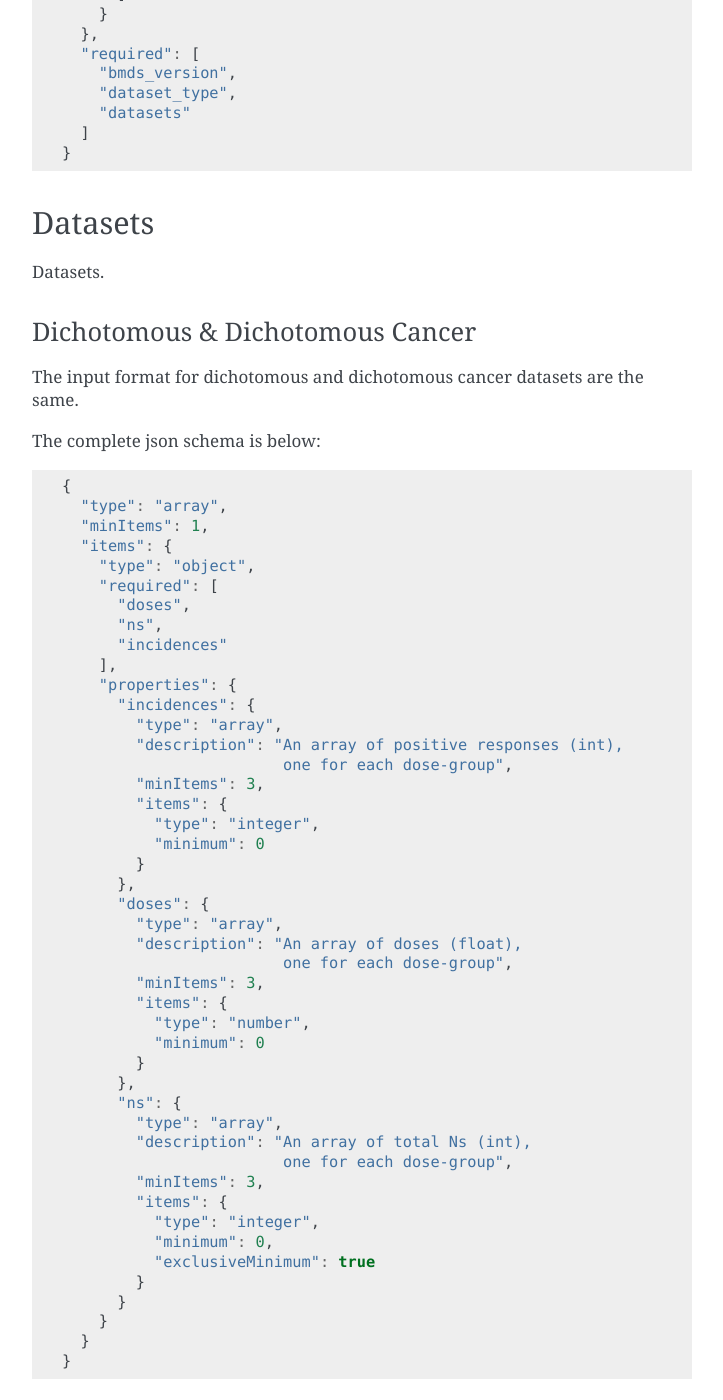
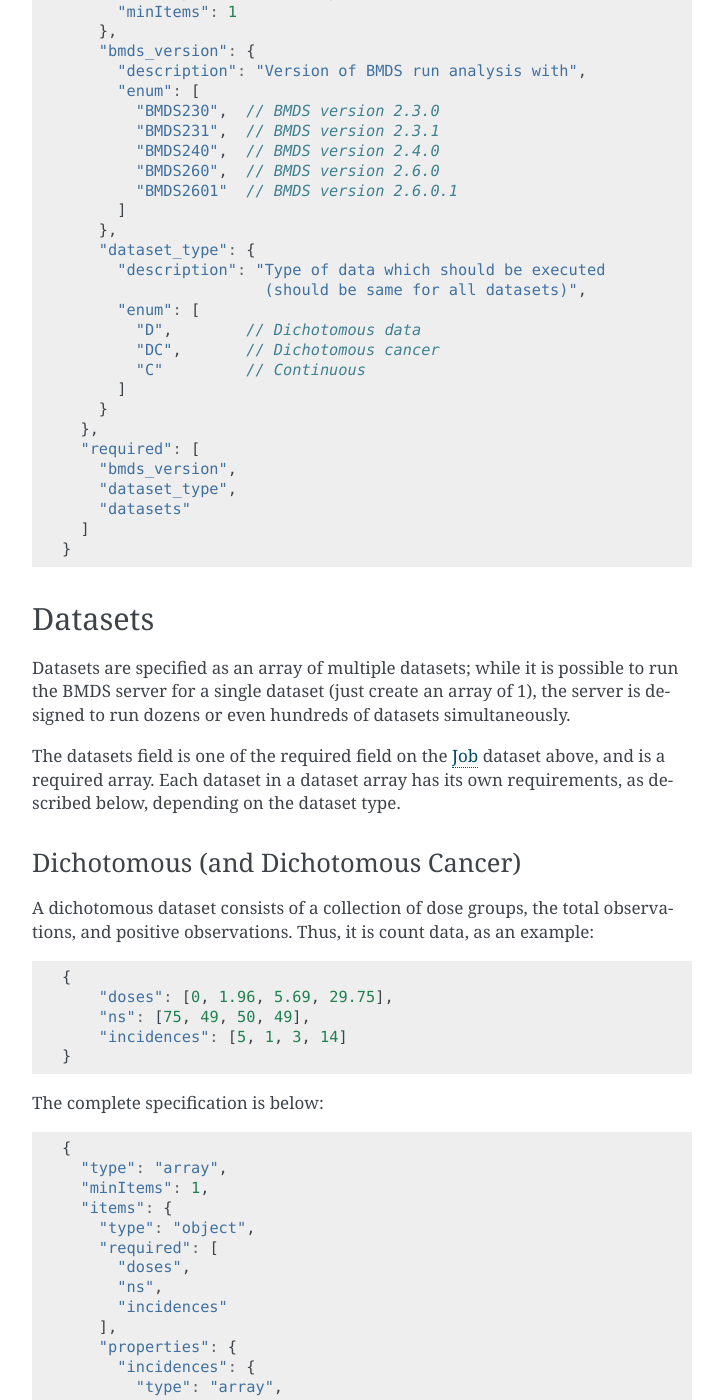
Before and after one commit to shapiromatron/bmds-server, a Sphinx documentation site: the page built from docs/inputs.rst, in a window 1280 px wide and 1400 px high, scrolled down 776 px. Shown: the whole window, without its empty margins (388-1111 px from the left). Built offline with Sphinx 7.4.7, drawn with Linux system fonts in a browser that asks for light colours; some of the changed text lies outside the part shown.

Commit message:
more text on api inputs

```diff
--- a/docs/index.rst
+++ b/docs/index.rst
@@ -8,6 +8,7 @@ Table of contents:
     :maxdepth: 3
 
     quickstart
-    api
+    inputs
+    outputs
     deploying
     history
--- a/docs/api.rst
+++ b/docs/inputs.rst
@@ -1,17 +1,34 @@
-API
-===
+Input API
+=========
 
-Notation here is described in `JSON schema`_ format.
+The BMDS server is designed to run multiple datasets using the same
+model-settings for multiple BMDS models. The same settings are used for each
+dataset in the list. Thus, to create a new BMDS run, it requires properly
+specifying a single input file.
 
+The input file must be in JSON format. Specifications are described in
+`JSON schema`_ format.
 
 .. _`JSON schema`: http://json-schema.org/
 
-The job object
-~~~~~~~~~~~~~~
+Job
+~~~
 
+The job object is the top-level object in the job-format. A single job object
+is required for a BMDS analysis; and its settings are applied to all datasets
+within the job.
 
+A simple example for continuous data would look like this:
 
-The JSON specification is below:
+.. code-block:: javascript
+
+    {
+        "bmds_version": "BMDS2601",
+        "dataset_type": "C",
+        "datasets": [ ... ]
+    }
+
+The complete specification is below:
 
 .. code-block:: javascript
 
@@ -53,15 +70,30 @@ The JSON specification is below:
 Datasets
 ~~~~~~~~
 
-Datasets.
+Datasets are specified as an array of multiple datasets; while it is possible
+to run the BMDS server for a single dataset (just create an array of 1), the
+server is designed to run dozens or even hundreds of datasets simultaneously.
+
+The datasets field is one of the required field on the Job_ dataset above, and
+is a required array. Each dataset in a dataset array has its own requirements,
+as described below, depending on the dataset type.
 
 
-Dichotomous & Dichotomous Cancer
---------------------------------
+Dichotomous (and Dichotomous Cancer)
+------------------------------------
 
-The input format for dichotomous and dichotomous cancer datasets are the same.
+A dichotomous dataset consists of a collection of dose groups, the total
+observations, and positive observations. Thus, it is count data, as an example:
 
-The complete json schema is below:
+.. code-block:: javascript
+
+    {
+        "doses": [0, 1.96, 5.69, 29.75],
+        "ns": [75, 49, 50, 49],
+        "incidences": [5, 1, 3, 14]
+    }
+
+The complete specification is below:
 
 .. code-block:: javascript
 
@@ -115,9 +147,20 @@ The complete json schema is below:
 Continuous
 ----------
 
-The input format for continuous is slightly different.
+A continuous dataset consists of a collection of dose groups, the total
+observations, and the mean-response and stadard-deviation of response for
+each dose-group, as an example:
 
-The complete json schema is below:
+.. code-block:: javascript
+
+    {
+        "doses": [0, 100, 500, 2500, 12500],
+        "ns": [9, 10, 9, 10, 6],
+        "responses": [33.7, 34.9, 40.9, 56.7, 121.7],
+        "stdevs": [5.0, 5.1, 6.2, 5.9, 18.1]
+    }
+
+The complete specification is below:
 
 .. code-block:: javascript
 
--- /dev/null
+++ b/docs/outputs.rst
@@ -0,0 +1,4 @@
+Output API
+==========
+
+Coming soon...
--- a/docs/quickstart.rst
+++ b/docs/quickstart.rst
@@ -51,7 +51,7 @@ We submit the dataset to the job API:
     r = requests.post(url, data)
 
 If submission is successful, we'll get a HTTP 201 response (job
-created), along with a new random unique ideniter for this job:
+created), along with a new random unique identifier for this job:
 
 .. code:: python
 
```
Also changed, not shown: README.rst (+37 -2 lines).
